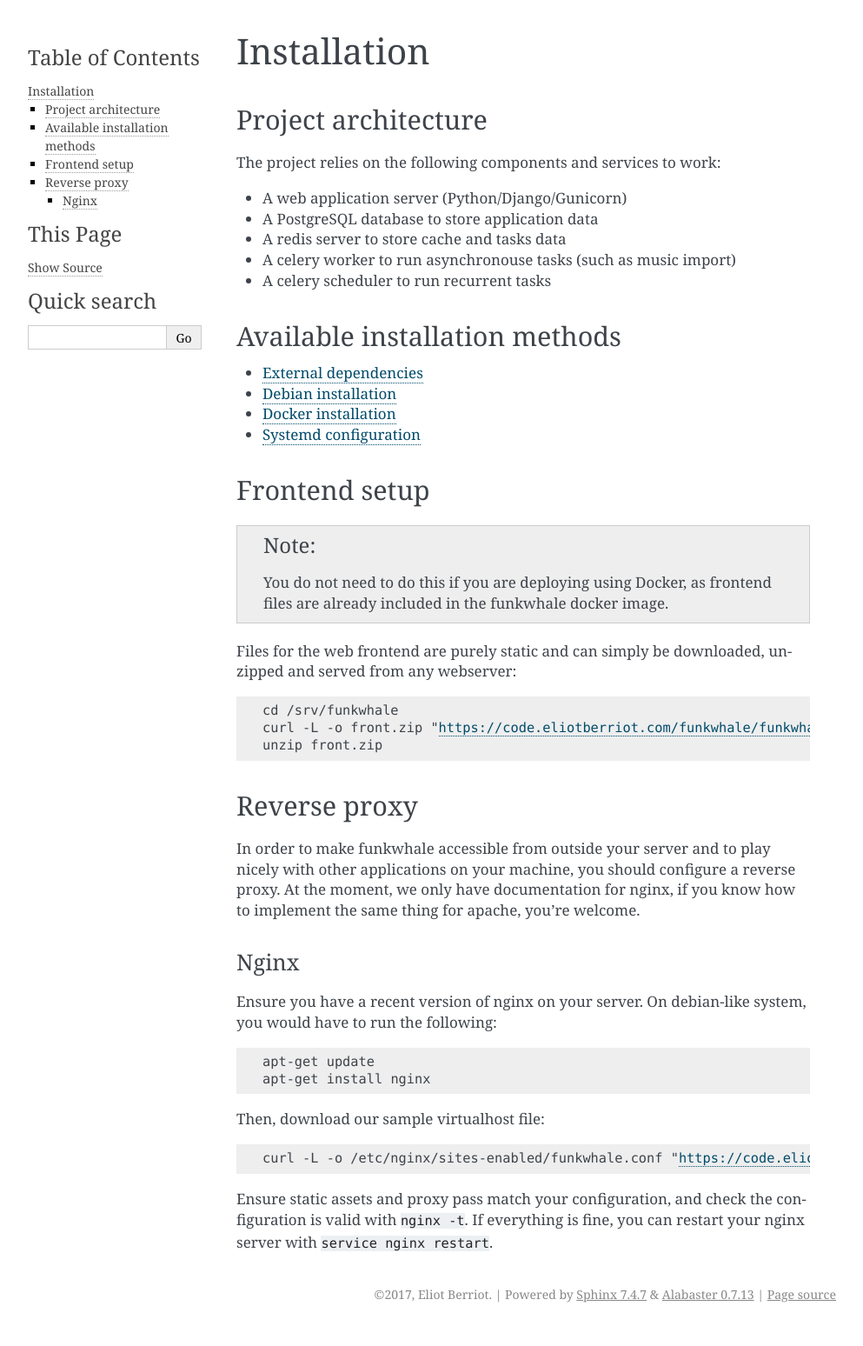
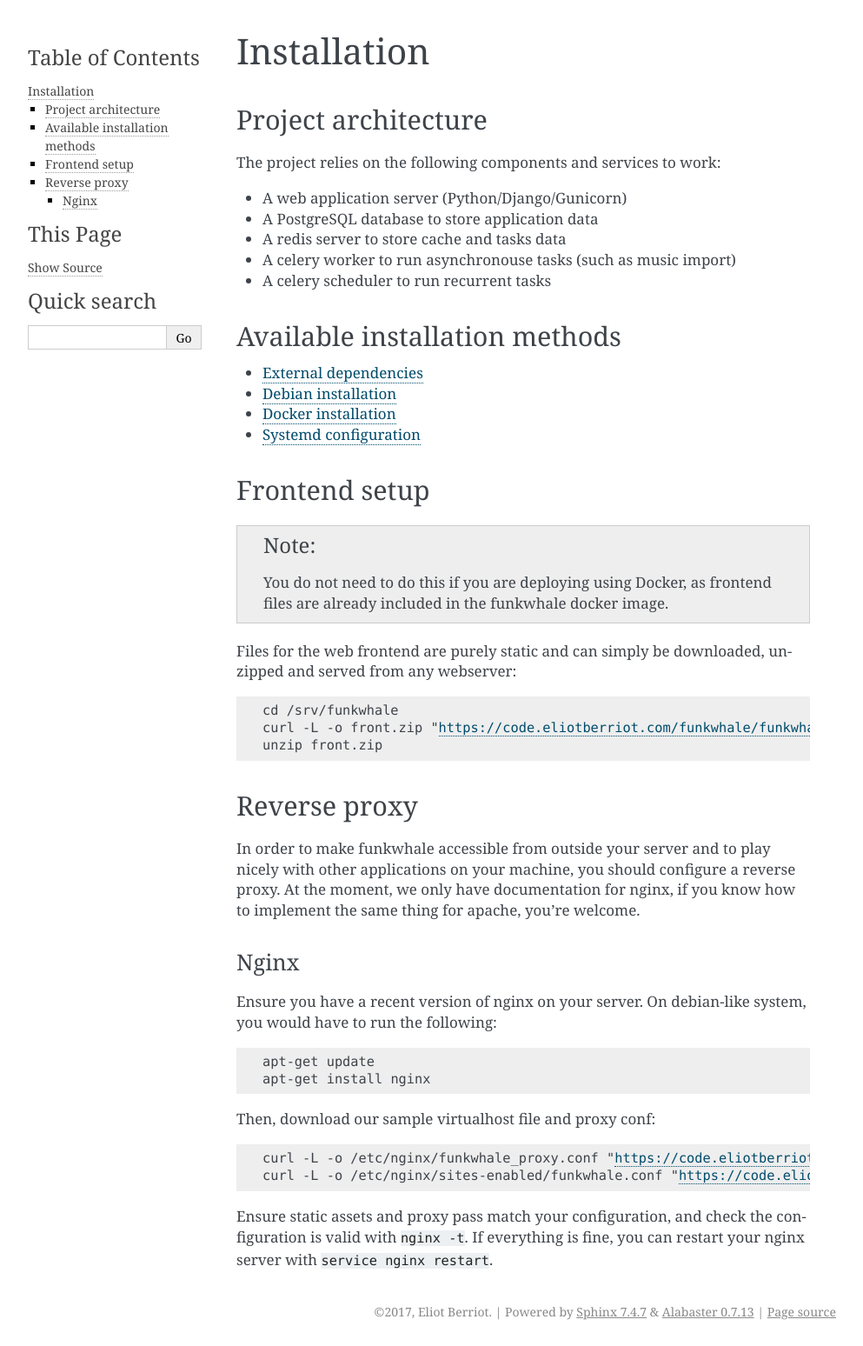
Before and after one commit to RYGhub/funkwhale, a Sphinx documentation site: the page built from docs/installation/index.rst, in a window 1280 px wide. Shown: the whole page at 87% size, without its empty margins (148-1141 px from the left). Built offline with Sphinx 7.4.7, drawn with Linux system fonts in a browser that asks for light colours.

Commit message:
Moved commen nginx configuration in a dedicated snippet

```diff
--- a/docs/installation/index.rst
+++ b/docs/installation/index.rst
@@ -59,10 +59,11 @@
     apt-get update
     apt-get install nginx
 
-Then, download our sample virtualhost file:
+Then, download our sample virtualhost file and proxy conf:
 
 .. parsed-literal::
 
+    curl -L -o /etc/nginx/funkwhale_proxy.conf "https://code.eliotberriot.com/funkwhale/funkwhale/raw/|version|/deploy/funkwhale_proxy.conf"
     curl -L -o /etc/nginx/sites-enabled/funkwhale.conf "https://code.eliotberriot.com/funkwhale/funkwhale/raw/|version|/deploy/nginx.conf"
 
 Ensure static assets and proxy pass match your configuration, and check the configuration is valid with ``nginx -t``. If everything is fine, you can restart your nginx server with ``service nginx restart``.
```
Also changed, not shown: 2 other files.
